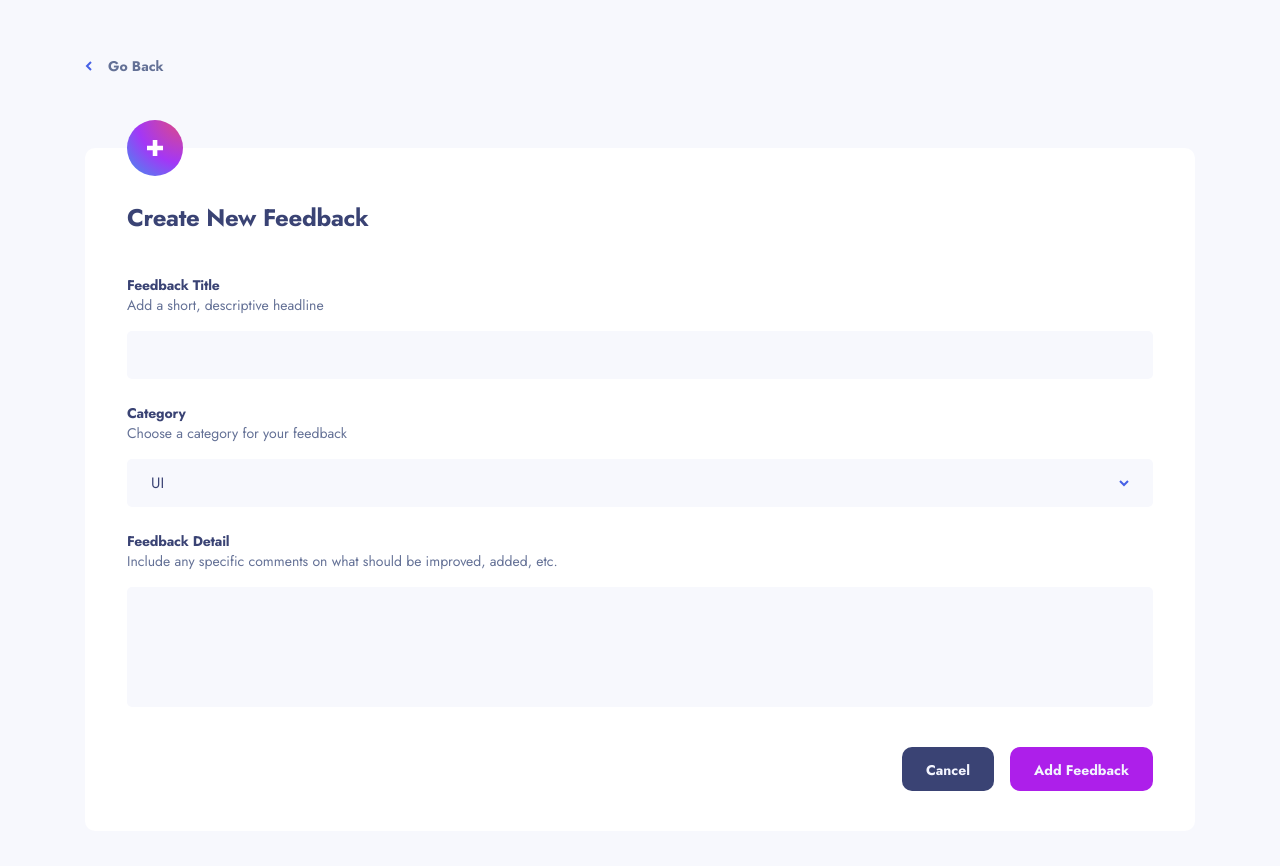
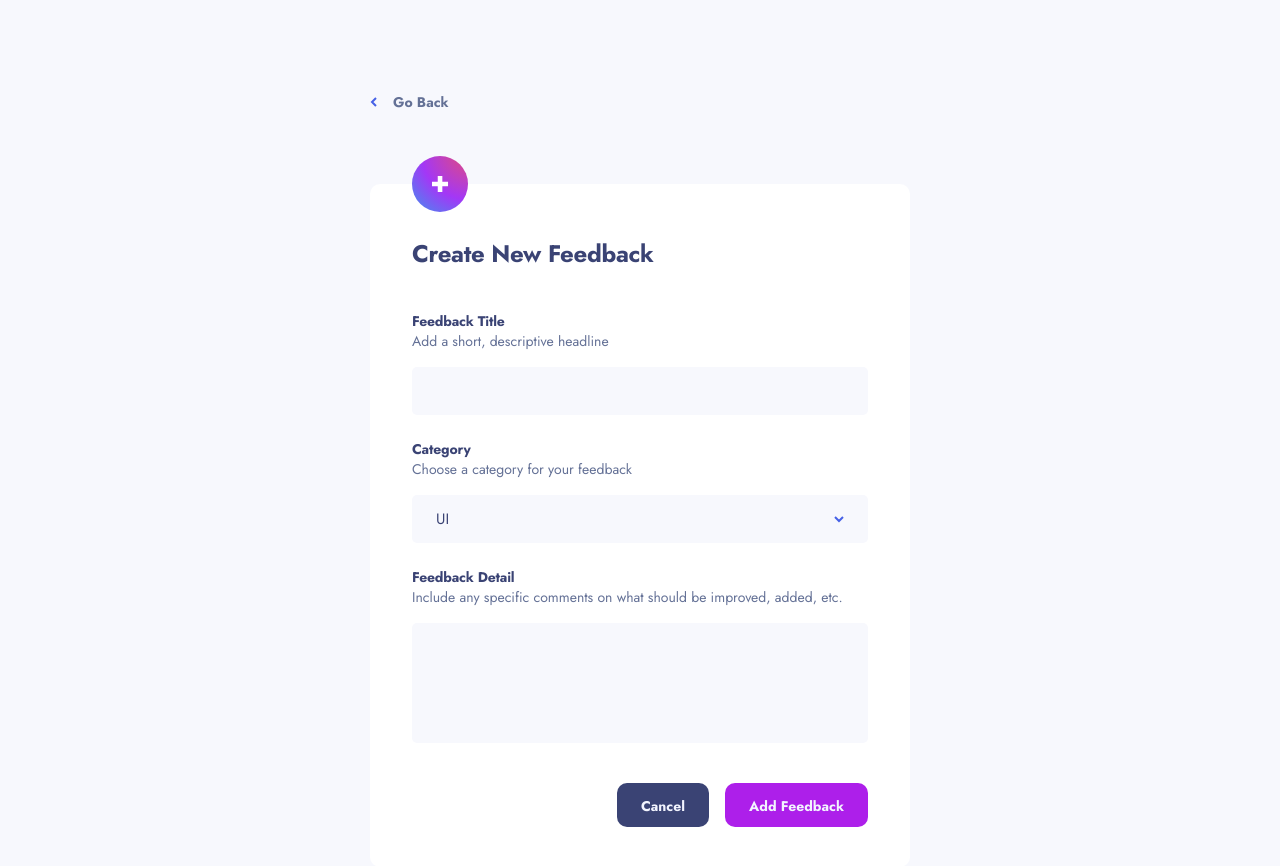
Before and after one commit to HanSeongLee/product-feedback-app-ts, a Next.js app: page /feedback/add in a window 1280 px wide. Shown: the top 866 px of the page. Built offline with nearby package versions, Linux system fonts and the light colour scheme; no server answers; sample sign-in values are in the browser's storage.

Commit message:
ADD | FeedbackAddPage on desktop

```diff
--- a/pages/feedback/add/style.module.scss
+++ b/pages/feedback/add/style.module.scss
@@ -13,5 +13,10 @@
       padding-top: 56px;
       gap: 40px;
     }
+
+    @include media(">desktop") {
+      padding-top: 92px;
+      max-width: 540px;
+    }
   }
 }
```
